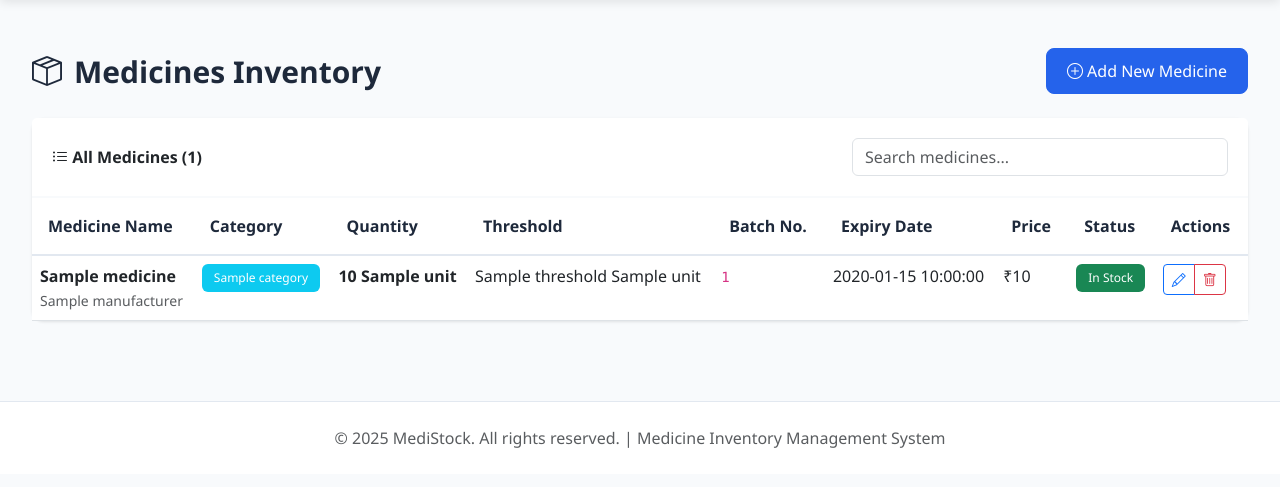
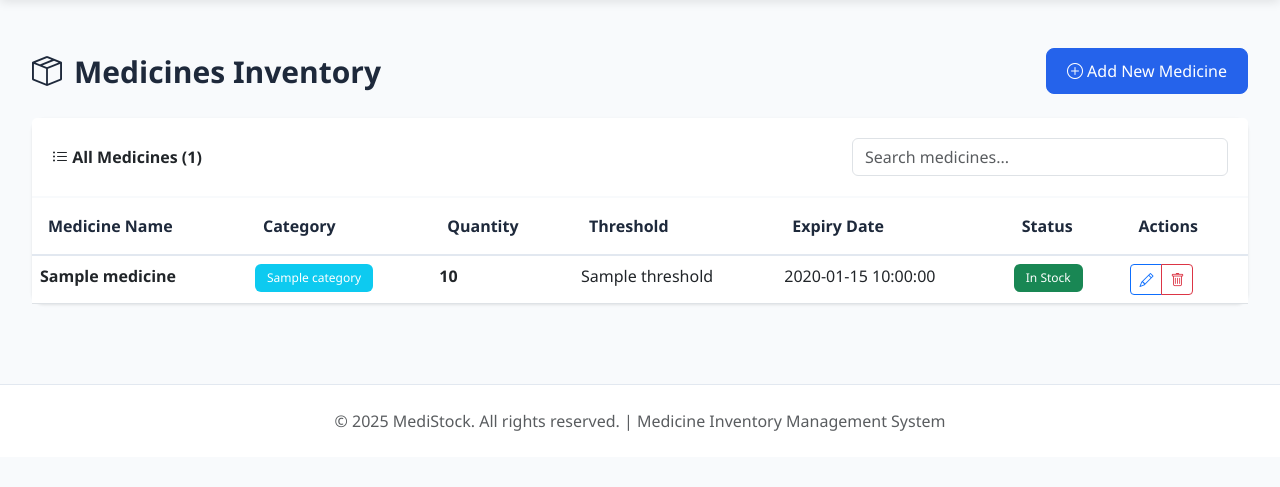
Before and after one commit to janumpallydivya15-netizen/MediStockInventory, a Flask app: template templates/medicines.html in a window 1280 px wide. Shown: the part 85-572 px from the top of the page. Run offline with Flask 3, Linux system fonts and the light colour scheme; the template is opened without the code that fills it: most values are stand-ins (such as "Sample title", 1, 10 or a date in 2020).

Commit message:
medicines.html

```diff
--- a/templates/medicines.html
+++ b/templates/medicines.html
@@ -7,6 +7,7 @@
             <i class="bi bi-box-seam"></i>
             Medicines Inventory
         </div>
+
         <a href="{{ url_for('add_medicine') }}" class="btn btn-primary">
             <i class="bi bi-plus-circle"></i> Add New Medicine
         </a>
@@ -23,6 +24,7 @@
                 </div>
             </div>
         </div>
+
         <div class="card-body p-0">
             {% if medicines %}
             <div class="table-responsive">
@@ -33,9 +35,7 @@
                             <th>Category</th>
                             <th>Quantity</th>
                             <th>Threshold</th>
-                                <th>Batch No.</th>
                             <th>Expiry Date</th>
-                                <th>Price</th>
                             <th>Status</th>
                             <th>Actions</th>
                         </tr>
@@ -43,24 +43,24 @@
                     <tbody>
                         {% for medicine in medicines %}
                         <tr>
+                            <td><strong>{{ medicine.name }}</strong></td>
+
                             <td>
-                                    <strong>{{ medicine.name }}</strong>
-                                    <br>
-                                    <small class="text-muted">{{ medicine.manufacturer }}</small>
+                                <span class="badge bg-info">
+                                    {{ medicine.category }}
+                                </span>
                             </td>
-                                <td><span class="badge bg-info">{{ medicine.category }}</span></td>
+
                             <td>
                                 <strong class="{% if medicine.quantity <= medicine.threshold %}text-danger{% endif %}">
-                                        {{ medicine.quantity }} {{ medicine.unit }}
+                                    {{ medicine.quantity }}
                                 </strong>
                             </td>
-                                <td>{{ medicine.threshold }} {{ medicine.unit }}</td>
-                                <td><code>{{ medicine.batch_number }}</code></td>
-                                <td>
-                                    {% set exp_date = medicine.expiration_date %}
-                                    {{ exp_date }}
-                                </td>
-                                <td>₹{{ medicine.unit_price }}</td>
+
+                            <td>{{ medicine.threshold }}</td>
+
+                            <td>{{ medicine.expiry_date }}</td>
+
                             <td>
                                 {% if medicine.quantity <= medicine.threshold %}
                                     <span class="badge bg-danger">Low Stock</span>
@@ -68,15 +68,17 @@
                                     <span class="badge bg-success">In Stock</span>
                                 {% endif %}
                             </td>
+
                             <td>
-                                    <div class="btn-group" role="group">
+                                <div class="btn-group">
                                     <a href="{{ url_for('edit_medicine', medicine_id=medicine.medicine_id) }}"
-                                           class="btn btn-sm btn-outline-primary" title="Edit">
+                                       class="btn btn-sm btn-outline-primary">
                                         <i class="bi bi-pencil"></i>
                                     </a>
-                                        <button type="button" class="btn btn-sm btn-outline-danger"
-                                                onclick="deleteMedicine('{{ medicine.medicine_id }}', '{{ medicine.name }}')"
-                                                title="Delete">
+
+                                    <button type="button"
+                                            class="btn btn-sm btn-outline-danger"
+                                            onclick="deleteMedicine('{{ medicine.medicine_id }}', '{{ medicine.name }}')">
                                         <i class="bi bi-trash"></i>
                                     </button>
                                 </div>
@@ -88,9 +90,8 @@
             </div>
             {% else %}
             <div class="text-center py-5">
-                    <i class="bi bi-inbox" style="font-size: 5rem; color: #ccc;"></i>
+                <i class="bi bi-inbox" style="font-size: 4rem; color: #ccc;"></i>
                 <h4 class="mt-3 text-muted">No medicines found</h4>
-                    <p class="text-muted">Start by adding your first medicine to the inventory.</p>
                 <a href="{{ url_for('add_medicine') }}" class="btn btn-primary mt-3">
                     <i class="bi bi-plus-circle"></i> Add Medicine
                 </a>
@@ -100,23 +101,22 @@
     </div>
 </div>
 
-<!-- Delete Confirmation Modal -->
+<!-- Delete Modal -->
 <div class="modal fade" id="deleteModal" tabindex="-1">
     <div class="modal-dialog">
         <div class="modal-content">
             <div class="modal-header bg-danger text-white">
-                <h5 class="modal-title"><i class="bi bi-exclamation-triangle"></i> Confirm Delete</h5>
+                <h5 class="modal-title">Confirm Delete</h5>
                 <button type="button" class="btn-close btn-close-white" data-bs-dismiss="modal"></button>
             </div>
             <div class="modal-body">
-                <p>Are you sure you want to delete <strong id="medicineName"></strong>?</p>
-                <p class="text-muted mb-0">This action cannot be undone.</p>
+                Are you sure you want to delete <strong id="medicineName"></strong>?
             </div>
             <div class="modal-footer">
                 <button type="button" class="btn btn-secondary" data-bs-dismiss="modal">Cancel</button>
-                <form id="deleteForm" method="POST" style="display: inline;">
+                <form id="deleteForm" method="POST">
                     <button type="submit" class="btn btn-danger">
-                        <i class="bi bi-trash"></i> Delete
+                        Delete
                     </button>
                 </form>
             </div>
@@ -127,21 +127,16 @@
 
 {% block extra_js %}
 <script>
-    // Search functionality
-    document.getElementById('searchInput').addEventListener('keyup', function() {
-        const searchValue = this.value.toLowerCase();
-        const tableRows = document.querySelectorAll('#medicinesTable tbody tr');
-
-        tableRows.forEach(row => {
-            const text = row.textContent.toLowerCase();
-            row.style.display = text.includes(searchValue) ? '' : 'none';
+    document.getElementById('searchInput').addEventListener('keyup', function () {
+        const value = this.value.toLowerCase();
+        document.querySelectorAll('#medicinesTable tbody tr').forEach(row => {
+            row.style.display = row.textContent.toLowerCase().includes(value) ? '' : 'none';
         });
     });
 
-    // Delete medicine function
-    function deleteMedicine(medicineId, medicineName) {
-        document.getElementById('medicineName').textContent = medicineName;
-        document.getElementById('deleteForm').action = `/medicines/delete/${medicineId}`;
+    function deleteMedicine(id, name) {
+        document.getElementById('medicineName').innerText = name;
+        document.getElementById('deleteForm').action = `/medicines/delete/${id}`;
         new bootstrap.Modal(document.getElementById('deleteModal')).show();
     }
 </script>
```
Lines whose indentation alone changed are shown as unchanged.
